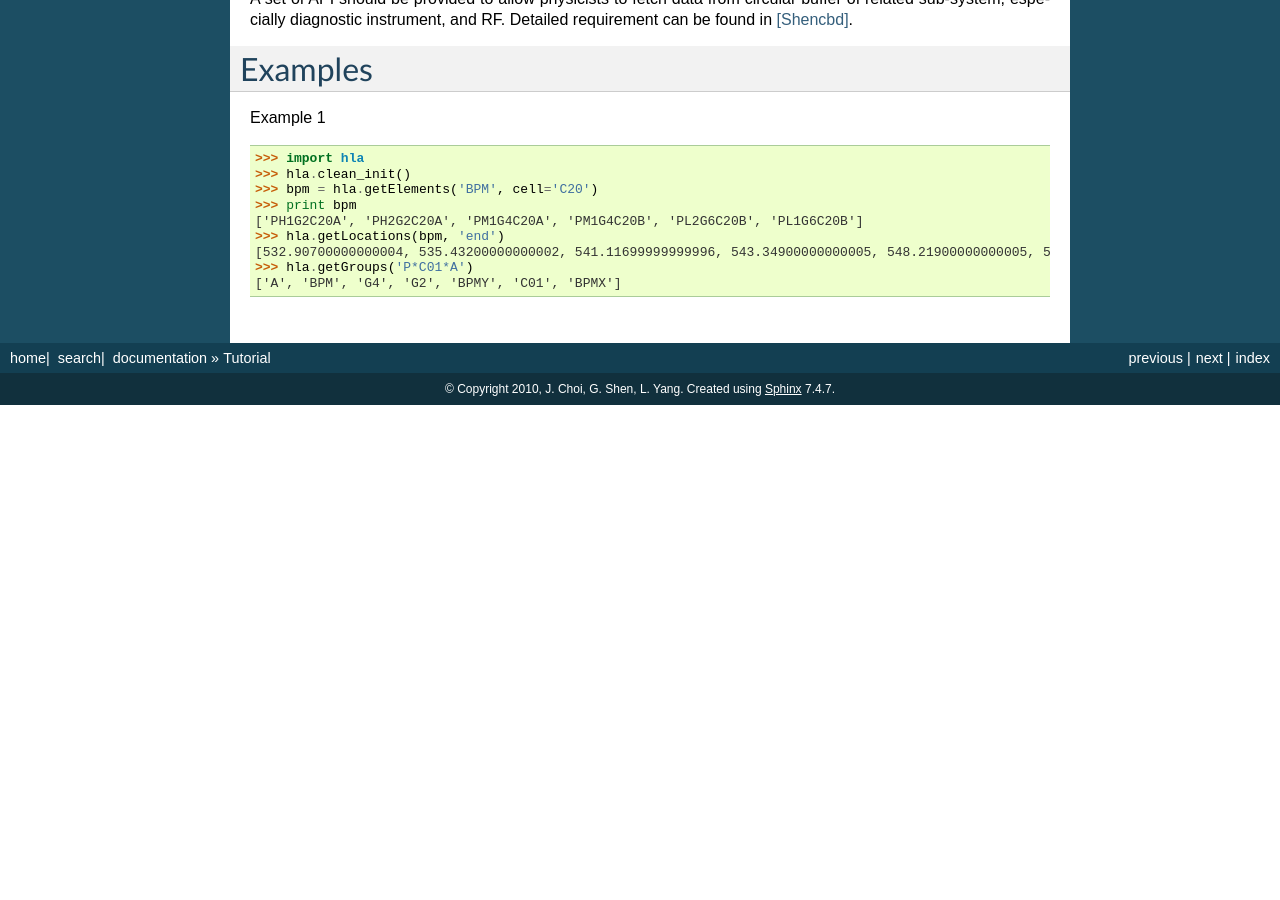
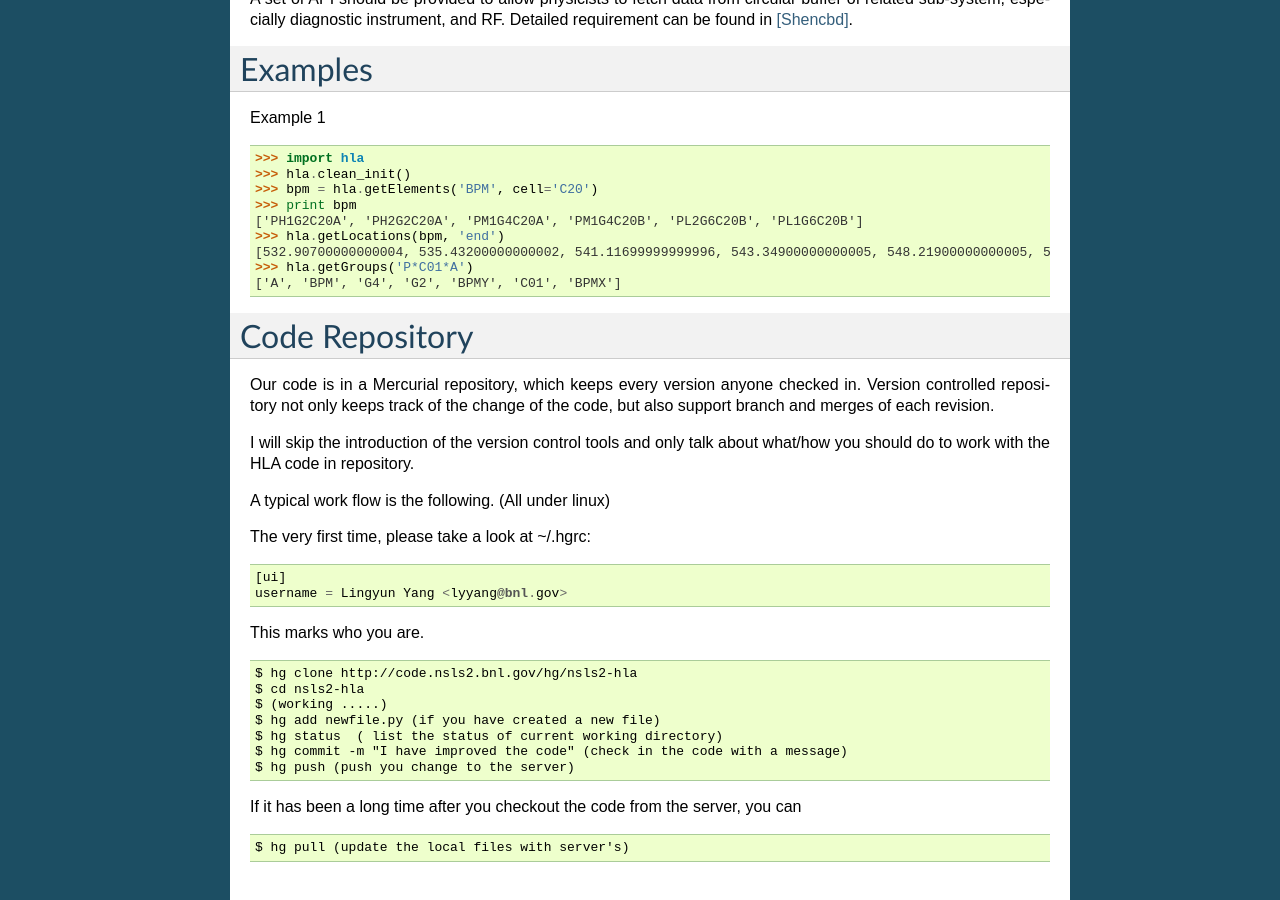
Before and after one commit to NSLS-II/aphla, a Sphinx documentation site: the page built from doc/tutorial.rst, in a window 1280 px wide and 900 px high, scrolled down 874 px. Built offline with Sphinx 7.4.7, drawn with Linux system fonts in a browser that asks for light colours; formulas are drawn with MathJax 3; before the commit the page ends 1279 px from its top, so only the background shows below that.

```diff
--- a/doc/tutorial.rst
+++ b/doc/tutorial.rst
@@ -74,3 +74,41 @@
    [532.90700000000004, 535.43200000000002, 541.11699999999996, 543.34900000000005, 548.21900000000005, 550.78300000000002]
    >>> hla.getGroups('P*C01*A')
    ['A', 'BPM', 'G4', 'G2', 'BPMY', 'C01', 'BPMX']
+
+
+Code Repository
+===================
+
+Our code is in a Mercurial repository, which keeps every version anyone
+checked in. Version controlled repository not only keeps track of the
+change of the code, but also support branch and merges of each revision.
+
+I will skip the introduction of the version control tools and only talk
+about what/how you should do to work with the HLA code in repository.
+
+A typical work flow is the following. (All under linux)
+
+The very first time, please take a look at ~/.hgrc:
+
+::
+
+  [ui]
+  username = Lingyun Yang <lyyang@bnl.gov>
+
+This marks who you are.
+
+::
+
+  $ hg clone http://code.nsls2.bnl.gov/hg/nsls2-hla
+  $ cd nsls2-hla
+  $ (working .....)
+  $ hg add newfile.py (if you have created a new file)
+  $ hg status  ( list the status of current working directory)
+  $ hg commit -m "I have improved the code" (check in the code with a message)
+  $ hg push (push you change to the server)
+
+If it has been a long time after you checkout the code from the server, you can
+
+::
+
+  $ hg pull (update the local files with server's)
```
Also changed, not shown: 3 other files.
